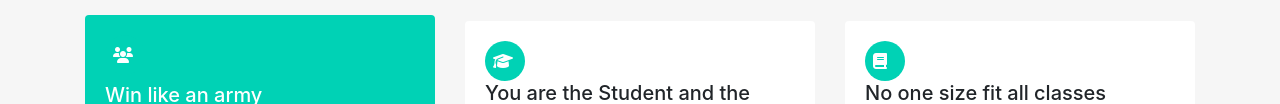
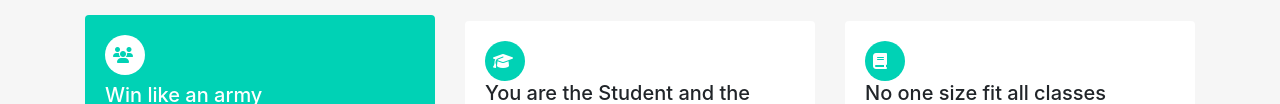
Before and after one commit to afsalrahman/sps-clone, a plain HTML site: page index.html in a window 1280 px wide. In both pictures the pointer is over the element 125 px from the left and 757 px from the top of the page. Shown: the part 696-800 px from the top of the page. Drawn offline with nearby package versions, Linux system fonts and the light colour scheme; a web font is replaced by a local one.

Commit message:
Update style.css

```diff
--- a/style.css
+++ b/style.css
@@ -429,3 +429,7 @@ p{
   text-align: center;
   border: none;
 }
+.card:hover .fea-icon{
+  background-color: white;
+  color: #00d2b5;
+}
```
